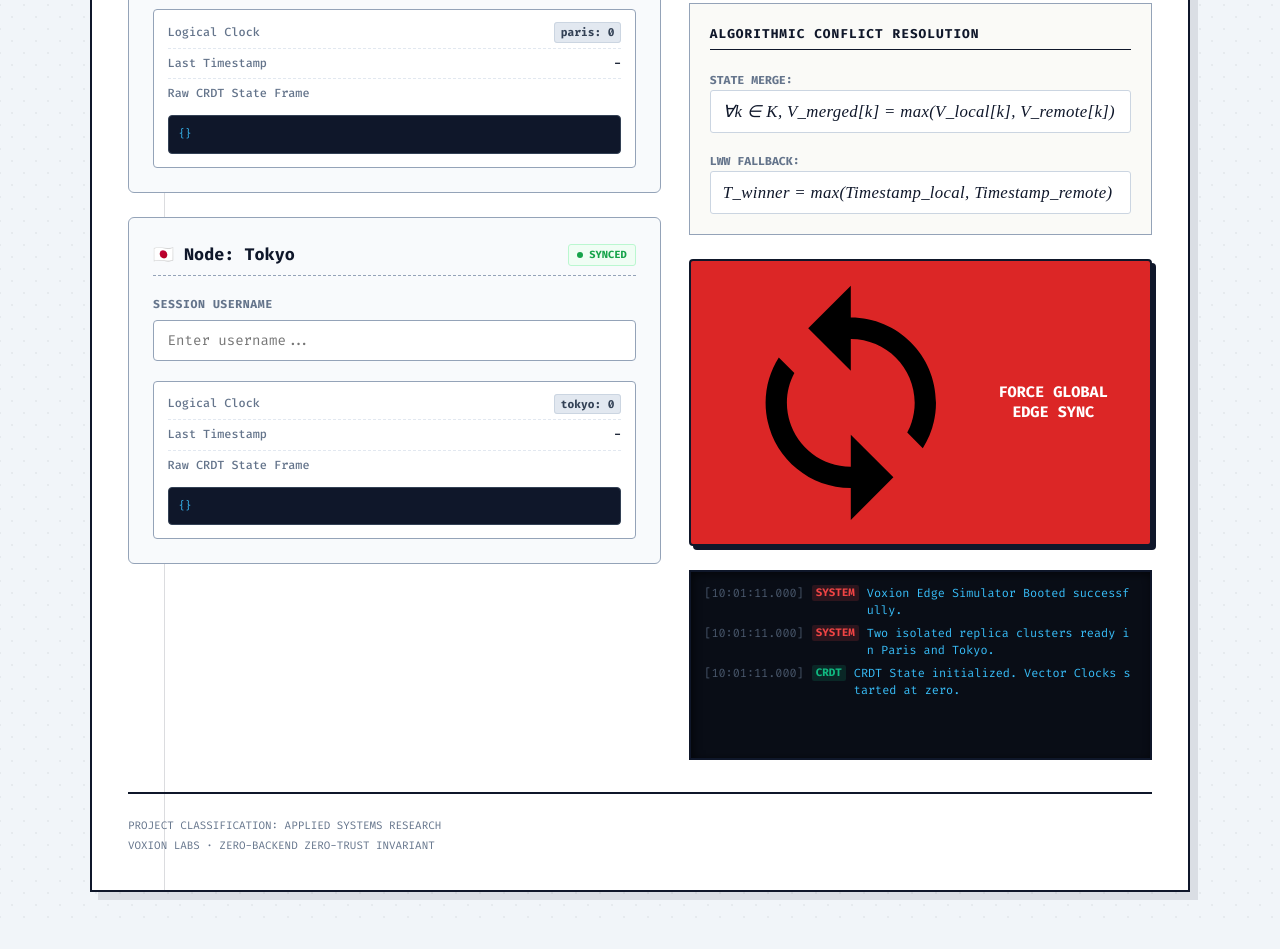
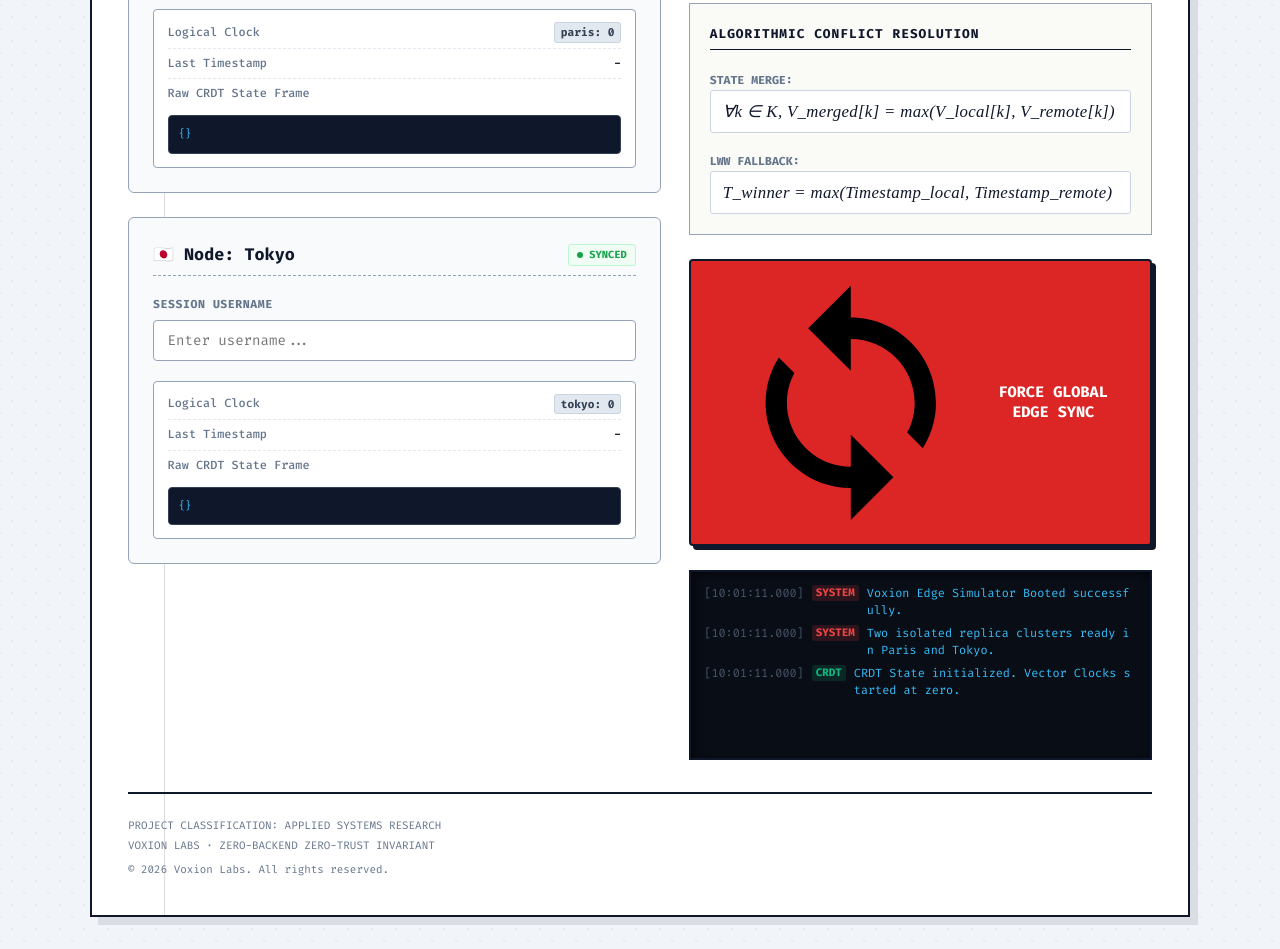
Before and after one commit to Voxion-Labs/VXR-Continuum, a website built with Vite: page index.html in a window 1280 px wide. Shown: the part 595-1544 px from the top of the page. Before the commit the page ends 1519 px from the top, so only its background shows below. Built offline with nearby package versions, Linux system fonts and the light colour scheme.

Commit message:
chore: add copyright statement to index.html and compile final assets

```diff
--- a/index.html
+++ b/index.html
@@ -49,6 +49,7 @@
         <div class="footer-details">
           <span>PROJECT CLASSIFICATION: APPLIED SYSTEMS RESEARCH</span>
           <span>VOXION LABS · ZERO-BACKEND ZERO-TRUST INVARIANT</span>
+          <span style="margin-top: 0.25rem;">© 2026 Voxion Labs. All rights reserved.</span>
         </div>
       </footer>
 
```
